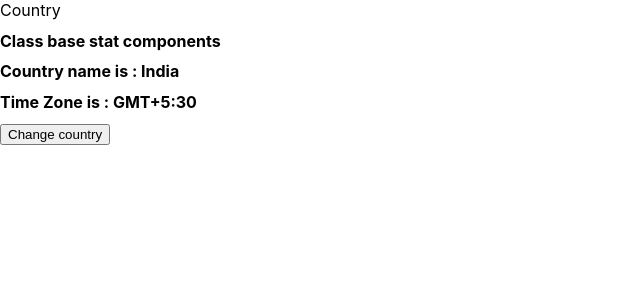
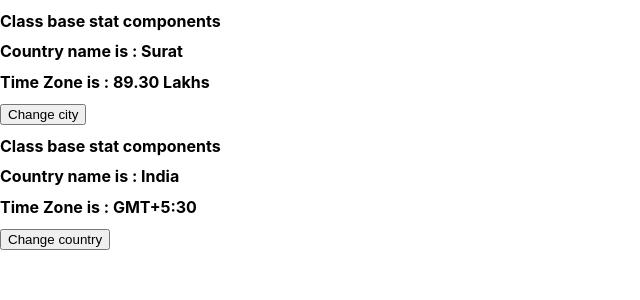
Before and after one commit to ValaBindiya/firstreact, a React (Create React App) app: page / in a window 1280 px wide. Shown: the top 300 px of the page, without its empty margins (0-640 px from the left). Built offline with nearby package versions, Linux system fonts and the light colour scheme.

Commit message:
1/3/2024_Home_work

```diff
--- a/src/components/Country.js
+++ b/src/components/Country.js
@@ -1,10 +1,38 @@
 import React, { Component } from 'react';
 
 class Country extends Component {
+
+    constructor(props) {
+        super(props);
+
+        this.state = {
+            name:'Surat',
+            population:'89.30 Lakhs'
+        }
+    }
+
+    changeCity = () => {
+        this.setState ({
+            name:'Ahemdabad',
+            population:'8.85 Lakhs'
+        })
+
+        // this.setState ({
+        //     name:'Vadodra',
+        //     population:'21.8 Lakhs'
+        // })
+    }
+
     render() {
         return (
 
-            <div>Country</div>
+            <>
+                <h1>Class base stat components</h1>
+                <h1>Country name is : {this.state.name}</h1>
+                <h1>Time Zone is : {this.state.population}</h1>
+
+                <button onClick={this.changeCity}>Change city</button>
+            </>
         );
     }
 }
```
